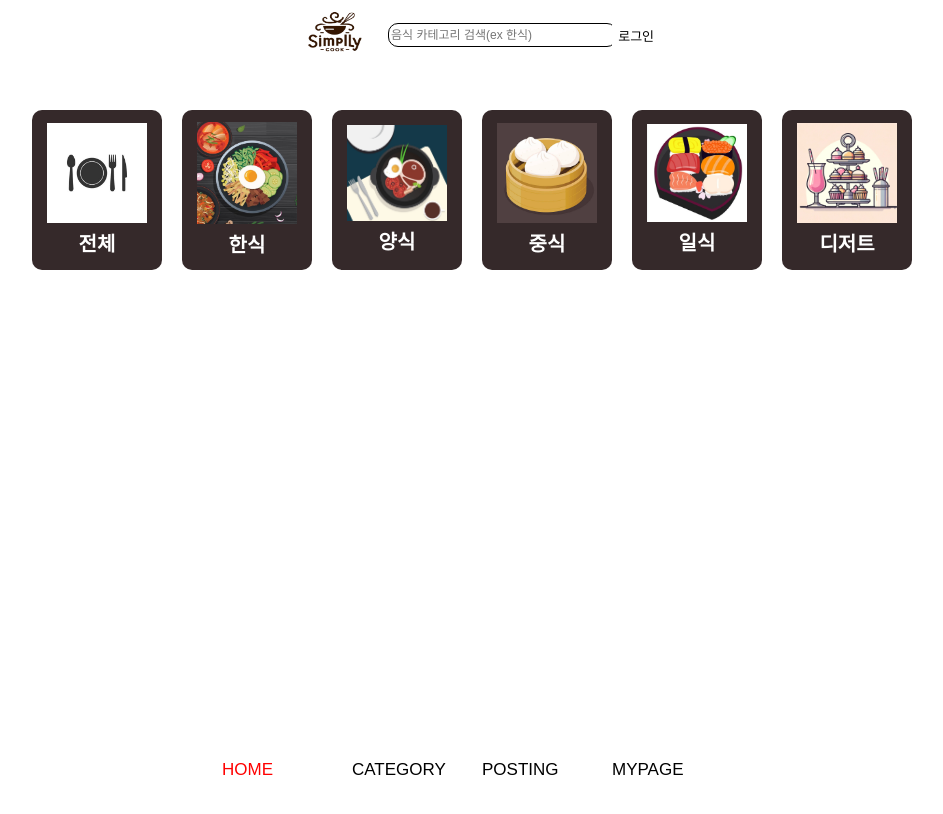
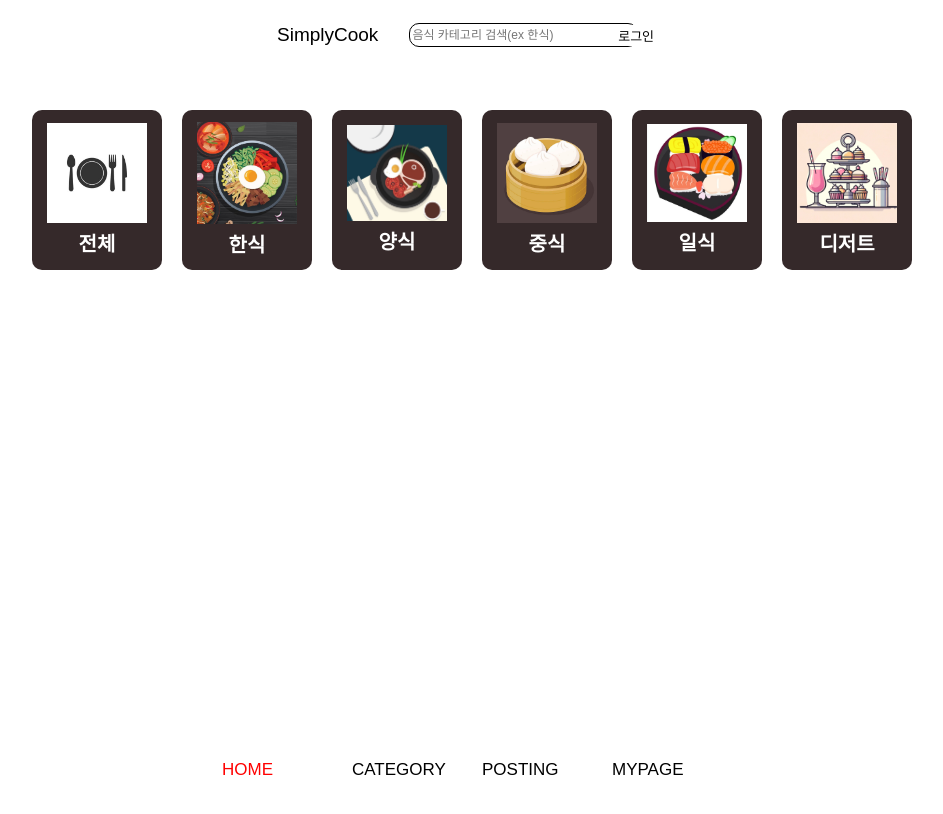
Before and after one commit to bakuuuuuuu/recipe-share-platform, a React (Create React App) app: page /foodcategory in a window 1280 px wide. Shown: the top 814 px of the page, without its empty margins (168-1111 px from the left). Built offline with nearby package versions, Linux system fonts and the light colour scheme.

Commit message:
메인로고 변경

```diff
--- a/src/page/Search.jsx
+++ b/src/page/Search.jsx
@@ -87,7 +87,8 @@ function Search({ data }) {
            <input
             style={searchStyles.mainbanner}
             type="button"
-          /><img src='SimplyCooklogo.png' style={{width: "80px", height:"70px"}}/>
+            value={"SimplyCook"}
+          />
         </a>
 
         <input
```
